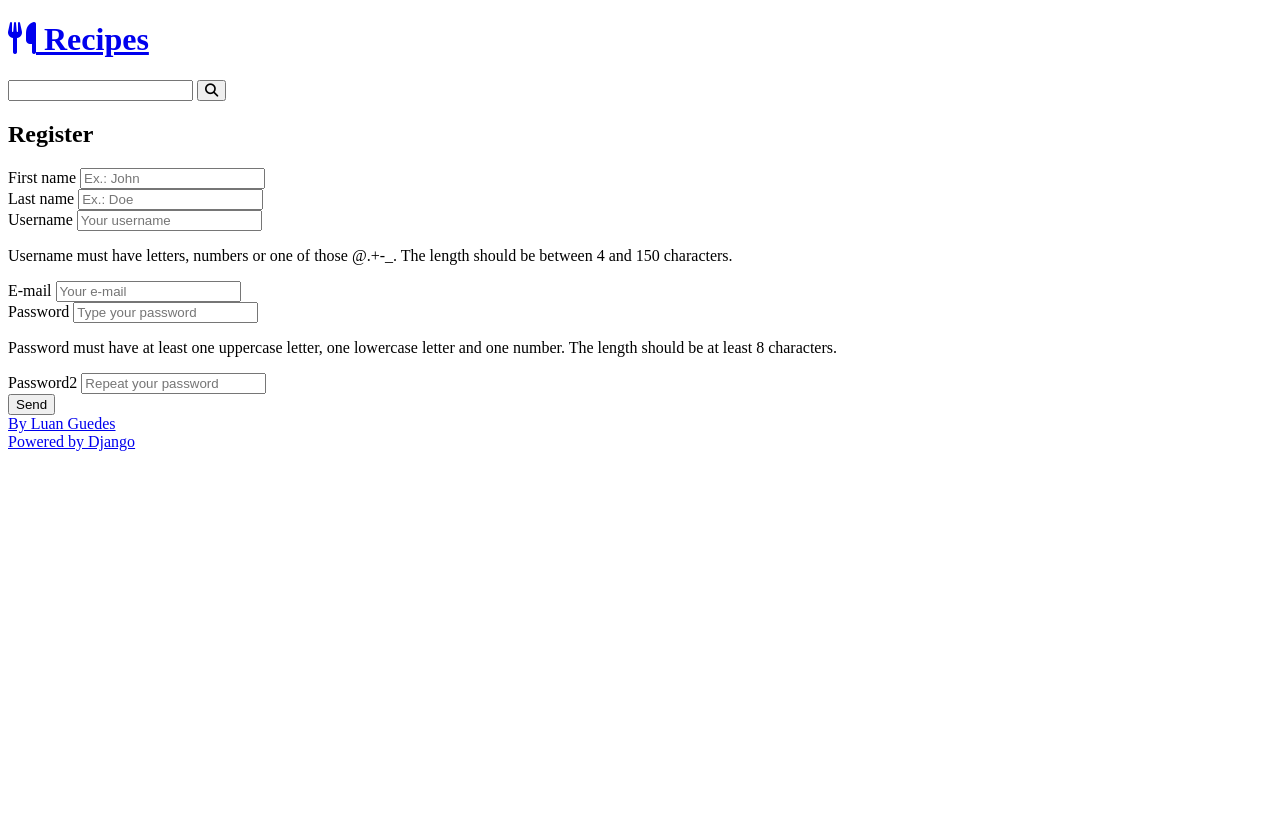
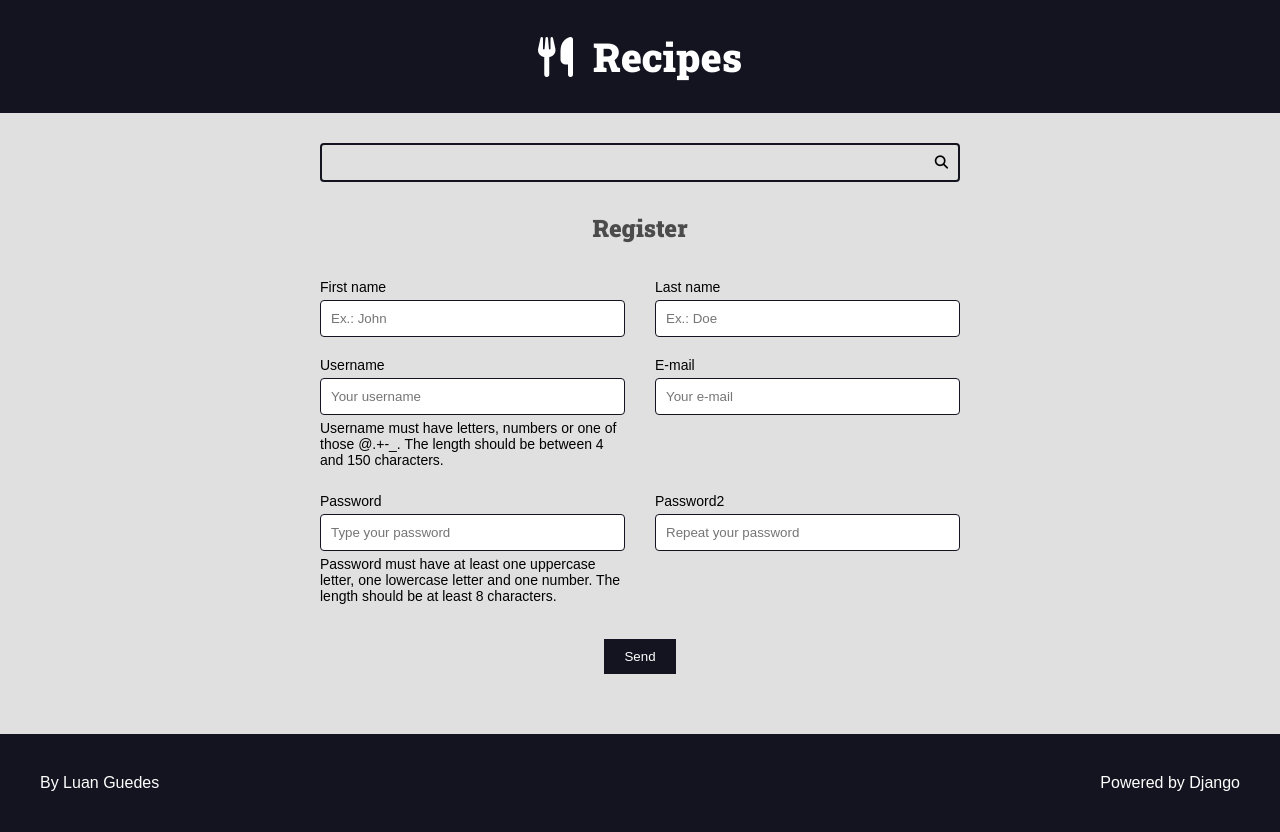
Before and after one commit to luanguedes7/django-studies, a Django app: page /authors/register/ in a window 1280 px wide. Before the commit the page ends 451 px from the top, so only its background shows below. Run offline with Django 5.2, Linux system fonts and the light colour scheme.

Commit message:
Organizing files

```diff
--- a/authors/forms.py
+++ b/authors/forms.py
@@ -83,3 +83,14 @@ class RegisterForm(forms.ModelForm):
             'email',
             'password'
         ]
+
+    def clean_email(self):
+        email = self.cleaned_data.get('email', '')
+        exists = User.objects.filter(email=email).exists()
+
+        if exists:
+            raise ValidationError(
+                'User e-mail is already in use', code='invalid',
+            )
+
+        return email
--- a/authors/templates/authors/pages/register_view.html
+++ b/authors/templates/authors/pages/register_view.html
@@ -8,28 +8,5 @@
     <h2>Register </h2>
   </div>
 
-  <div class="main-content container">
-    <form action="{% url 'create' %}" method="POST">
-      {% csrf_token %}
-      <div class="form-content form-content-grid">
-        {% for field in form %}
-          <div class="form-group">
-            <label for="{{ field.id_for_label }}">{{ field.label }}</label>
-            {{field}}
-            {% if field.help_text %}
-              <p class="help-text">{{ field.help_text }}</p>
-            {% endif %}
-            {{ field.errors }}
-          </div>
-        {% endfor %}
-      </div>
-
-
-      <div class="form-content form-content-grid title">
-        <div class="form-group">
-          <button type="submit">Send</button>
-        </div>
-      </div>
-    </form>
-  </div>
+  {% include "global/partials/form.html" %}
 {% endblock %}
--- /dev/null
+++ b/base_static/global/css/styles.css
@@ -0,0 +1,416 @@
+:root {
+    --color-primary: #269fe6;
+    --color-primary-hover: #2086c2;
+    --color-primary-dark: #13141f;
+    --color-primary-dark-hover: #212336;
+    --color-primary-light: #d4ecfa;
+    --color-primary-light-hover: #bdd8e7;
+
+    --color-white: #fff;
+    --color-black: #000;
+
+    --color-dark-text: #444;
+    --color-info-light: #cce5ff;
+    --color-debug-light: #cce5ff;
+    --color-success-light: #d4edda;
+    --color-alert-light: #fff3cd;
+    --color-warning-light: #fff3cd;
+    --color-error-light: #f8d7da;
+
+    --color-info-dark: #4d86c4;
+    --color-debug-dark: #4d86c4;
+    --color-success-dark: #4a9c5d;
+    --color-alert-dark: #927f40;
+    --color-warning-dark: #927f40;
+    --color-error-dark: #da525d;
+
+    --color-gray-0: #f9f9f9;
+    --color-gray-1: #e0e0e0;
+    --color-gray-2: #c7c7c7;
+    --color-gray-3: #aeaeae;
+    --color-gray-4: #959595;
+    --color-gray-5: #7d7d7d;
+    --color-gray-6: #646464;
+    --color-gray-7: #4b4b4b;
+    --color-gray-8: #323232;
+    --color-gray-9: #191919;
+
+    --font-primary: sans-serif;
+    --font-headings: 'Roboto Slab', serif;
+
+    --spacing-gutter-medium: 3rem;
+    --spacing-gutter-large: 4rem;
+}
+
+html {
+    font-size: 62.5%;
+}
+
+* {
+    padding: 0;
+    margin: 0;
+    box-sizing: border-box;
+}
+
+body {
+    font-size: 1.6rem;
+    font-family: var(--font-primary);
+    background-color: var(--color-gray-1);
+}
+
+h1,
+h2,
+h3,
+h4,
+h5,
+h6 {
+    font-family: var(--font-headings);
+}
+
+/* Header */
+
+.container {
+    max-width: 144rem;
+    margin: 0 auto;
+    padding: var(--spacing-gutter-medium);
+}
+
+.main-header-container {
+    background-color: var(--color-primary-dark);
+}
+
+.main-logo {
+    font-size: 4rem;
+    color: var(--color-white);
+    text-decoration: none;
+    display: flex;
+    flex-wrap: nowrap;
+    justify-content: center;
+    align-items: center;
+    margin: 0 auto;
+    width: fit-content;
+}
+
+.main-logo-icon {
+    margin-right: 2rem;
+}
+
+/* Search Box */
+
+.search-form {
+    border: .2rem solid var(--color-primary-dark);
+    max-width: 64rem;
+    margin: 0 auto;
+    border-radius: .4rem;
+    position: relative;
+    transition: all 300ms ease-in-out;
+}
+
+.search-input,
+.search-button {
+    border: none;
+    background: none;
+    outline: none;
+    padding: 1rem;
+    transition: all 300ms ease-in-out;
+}
+
+.search-input {
+    width: 100%;
+    padding-right: 3rem;
+}
+
+.search-button {
+    position: absolute;
+    top: 0;
+    right: 0;
+}
+
+.search-button:focus {
+    outline: 1px solid var(--color-primary);
+    background: rgba(0, 0, 0, .05)
+}
+
+.search-form:focus-within {
+    border-color: var(--color-primary);
+    background: var(--color-white);
+}
+
+.search-form:focus-within .search-button {
+    color: var(--color-primary);
+}
+
+/* Main Content Grid*/
+
+.main-content {
+    padding-top: 0;
+}
+
+.main-content-list {
+    display: grid;
+    grid-template-columns: repeat(auto-fit, minmax(340px, 1fr));
+    gap: var(--spacing-gutter-large);
+}
+
+/* Main Content Recipe*/
+
+.recipe {
+    background: var(--color-white);
+    box-shadow: -5px 5px 10px rgba(0, 0, 0, .2);
+    transform: scale(1);
+    transition: all 300ms ease-in-out;
+    border-radius: .4rem;
+    overflow: hidden;
+}
+
+.recipe img {
+    max-width: 100%;
+}
+
+.recipe-list-item {
+    max-width: 64rem;
+    height: fit-content;
+}
+
+.recipe-list-item:hover {
+    transform: scale(1.02);
+    box-shadow: -8px 8px 18px rgba(0, 0, 0, .25);
+}
+
+.recipe-title-container {
+    padding: var(--spacing-gutter-medium);
+    padding-bottom: 2rem;
+}
+
+.recipe-title-container a {
+    text-decoration: none;
+    color: var(--color-primary-dark);
+}
+
+.recipe-author {
+    padding: 0 var(--spacing-gutter-medium);
+}
+
+.recipe-content {
+    padding: var(--spacing-gutter-medium);
+    padding-top: 2rem;
+}
+
+.recipe-author-item {
+    color: var(--color-gray-4);
+    margin-right: 1rem;
+    font-style: italic;
+    font-size: 1.4rem;
+}
+
+.recipe-author a {
+    color: var(--color-primary);
+    transition: all 300ms ease-in-out;
+    text-decoration: none;
+}
+
+.recipe-author a:hover {
+    color: var(--color-primary-dark);
+}
+
+.recipe-meta-container {
+    display: flex;
+    flex-flow: row wrap;
+    padding: var(--spacing-gutter-medium);
+    background: var(--color-gray-1);
+}
+
+.recipe-meta {
+    display: flex;
+    flex-flow: column nowrap;
+    flex-shrink: 1;
+    flex-grow: 1;
+    text-align: center;
+}
+
+.recipe-meta-title {
+    font-size: 1.6rem;
+}
+
+.recipe-footer a {
+    background: var(--color-primary-dark);
+    display: block;
+    color: var(--color-white);
+    text-decoration: none;
+    text-align: center;
+    padding: 1.5rem var(--spacing-gutter-medium);
+    transition: all 300ms ease-in-out;
+}
+
+.recipe-footer a:hover {
+    filter: brightness(2);
+}
+
+.main-content-detail .recipe-list-item {
+    max-width: 84rem;
+    margin: 0 auto;
+}
+
+.main-content-detail .recipe-list-item:hover {
+    box-shadow: -5px 5px 15px rgba(0, 0, 0, .25);
+}
+
+.preparation-steps {
+    padding: var(--spacing-gutter-medium);
+}
+
+/* Footer */
+
+.main-footer {
+    display: flex;
+    align-items: center;
+    justify-content: space-between;
+    background: var(--color-primary-dark);
+    color: var(--color-white);
+    padding: var(--spacing-gutter-large);
+}
+
+.main-footer a {
+    color: var(--color-white);
+    text-decoration: none;
+    transition: all 300ms ease-in-out;
+}
+
+.main-footer a:hover {
+    filter: brightness(.8);
+}
+
+.preparation-steps h1,
+.preparation-steps h2,
+.preparation-steps h3,
+.preparation-steps h4,
+.preparation-steps h5,
+.preparation-steps h6,
+.preparation-steps pre{
+    margin: 2rem 0;
+}
+
+.preparation-steps ol,
+.preparation-steps ul {
+    margin: 2rem;
+    padding: 0 2rem;
+}
+
+.pagination-context {
+    display: flex;
+    flex-flow: row wrap;
+    gap: 1rem 0.5rem;
+}
+
+.pagination .page-item {
+
+    background: var(--color-gray-3);
+    padding: 0.5rem 1rem;
+}
+
+.pagination .page-link {
+    text-decoration: none;
+    background-color: var(--color-primary);
+    color: var(--color-white)
+}
+
+.pagination .page-current {
+    background-color: var(--color-primary-dark);
+}
+
+/* Forms */
+.form-content {
+    max-width: 64rem;
+    margin: 0 auto;
+    margin-bottom: var(--spacing-gutter-medium);
+  }
+
+  .form-content label,
+  .form-content .help-text,
+  .errorlist {
+    display: block;
+    margin: 0.5rem 0;
+    font-size: 1.4rem;
+    list-style-type: none;
+  }
+
+  .errorlist {
+    color: var(--color-error-dark);
+  }
+
+  .form-content input {
+    width: 100%;
+    padding: 1rem;
+    border-radius: 0.4rem;
+    border: 1px solid var(--color-primary-dark);
+  }
+
+  .form-content-grid {
+    display: grid;
+    grid-template-columns: repeat(auto-fit, minmax(30rem, 1fr));
+    gap: calc(var(--spacing-gutter-medium) / 2) var(--spacing-gutter-medium);
+  }
+
+  .form-content button {
+    padding: 1rem 2rem;
+    border: none;
+    background: var(--color-primary-dark);
+    color: var(--color-white);
+  }
+
+/* Messages */
+.message {
+    padding: 1rem;
+    border-radius: 4px;
+    border: 1px solid var(--color-dark-text);
+    background: var(--color-gray-2);
+    color: var(--color-dark-text);
+  }
+
+  .message-error {
+    border: 1px solid var(--color-error-dark);
+    background: var(--color-error-light);
+    color: var(--color-error-dark);
+  }
+
+  .message-success {
+    border: 1px solid var(--color-success-dark);
+    background: var(--color-success-light);
+    color: var(--color-success-dark);
+  }
+
+  .message-warning {
+    border: 1px solid var(--color-warning-dark);
+    background: var(--color-warning-light);
+    color: var(--color-warning-dark);
+  }
+
+  .message-alert {
+    border: 1px solid var(--color-alert-dark);
+    background: var(--color-alert-light);
+    color: var(--color-alert-dark);
+  }
+
+  .message-info {
+    border: 1px solid var(--color-info-dark);
+    background: var(--color-info-light);
+    color: var(--color-info-dark);
+  }
+
+  .message-debug {
+    border: 1px solid var(--color-debug-dark);
+    background: var(--color-debug-light);
+    color: var(--color-debug-dark);
+  }
+
+  @media (max-width: 600px) {
+    .main-content-list,
+    .form-content-grid {
+      grid-template-columns: repeat(auto-fit, minmax(100%, 1fr));
+    }
+  }
+
+  .title {
+    text-align: center;
+    color: var(--color-gray-7);
+  }
--- a/base_templates/global/base.html
+++ b/base_templates/global/base.html
@@ -5,19 +5,19 @@
     <title>{% block title %}{% endblock title %} | Recipes</title>
 </head>
 
-{% include "recipes/partials/head.html" %}
+{% include "global/partials/head.html" %}
 <body>
-    {% include "recipes/partials/header.html" %}
+    {% include "global/partials/header.html" %}
 
-    {% include "recipes/partials/search.html" %}
+    {% include "global/partials/search.html" %}
 
     <main class="main-content-container">
 
         {% block content %}{% endblock content %}
-        {% include 'recipes/partials/pagination.html' %}
+        {% include 'global/partials/pagination.html' %}
 
     </main>
 
-    {% include "recipes/partials/footer.html" %}
+    {% include "global/partials/footer.html" %}
 </body>
 </html>
--- /dev/null
+++ b/base_templates/global/partials/form.html
@@ -0,0 +1,24 @@
+<div class="main-content container">
+    <form action="{% url 'create' %}" method="POST">
+      {% csrf_token %}
+      <div class="form-content form-content-grid">
+        {% for field in form %}
+          <div class="form-group">
+            <label for="{{ field.id_for_label }}">{{ field.label }}</label>
+            {{field}}
+            {% if field.help_text %}
+              <p class="help-text">{{ field.help_text }}</p>
+            {% endif %}
+            {{ field.errors }}
+          </div>
+        {% endfor %}
+      </div>
+
+
+      <div class="form-content form-content-grid title">
+        <div class="form-group">
+          <button type="submit">Send</button>
+        </div>
+      </div>
+    </form>
+  </div>
--- a/recipes/templates/recipes/partials/head.html
+++ b/base_templates/global/partials/head.html
@@ -14,7 +14,7 @@
     integrity="sha512-Hp+WwK4QdKZk9/W0ViDvLunYjFrGJmNDt6sCflZNkjgvNq9mY+0tMbd6tWMiAlcf1OQyqL4gn2rYp7UsfssZPA=="
     crossorigin="anonymous" referrerpolicy="no-referrer" />
 
-<link rel="stylesheet" href="{% static 'recipes/css/styles.css' %}">
+    <link rel="stylesheet" href="{% static 'global/css/styles.css' %}">
 
 <link rel="preconnect" href="https://fonts.googleapis.com">
 <link rel="preconnect" href="https://fonts.gstatic.com" crossorigin>
--- a/project/settings.py
+++ b/project/settings.py
@@ -123,6 +123,9 @@ USE_TZ = True
 
 STATIC_URL = 'static/'
 STATIC_ROOT = BASE_DIR / 'static/'
+STATICFILES_DIRS = [
+    BASE_DIR/ 'base_static',
+]
 
 MEDIA_URL = 'media/'
 MEDIA_ROOT = BASE_DIR / 'media/'
```
Also changed, not shown: authors/tests/test_author_register_form.py (+10 -0 lines), base_templates/global/partials/footer.html (renamed from recipes/templates/recipes/partials/footer.html), base_templates/global/partials/header.html (renamed from recipes/templates/recipes/partials/header.html), base_templates/global/partials/pagination.html (renamed from recipes/templates/recipes/partials/pagination.html), base_templates/global/partials/search.html (renamed from recipes/templates/recipes/partials/search.html).
